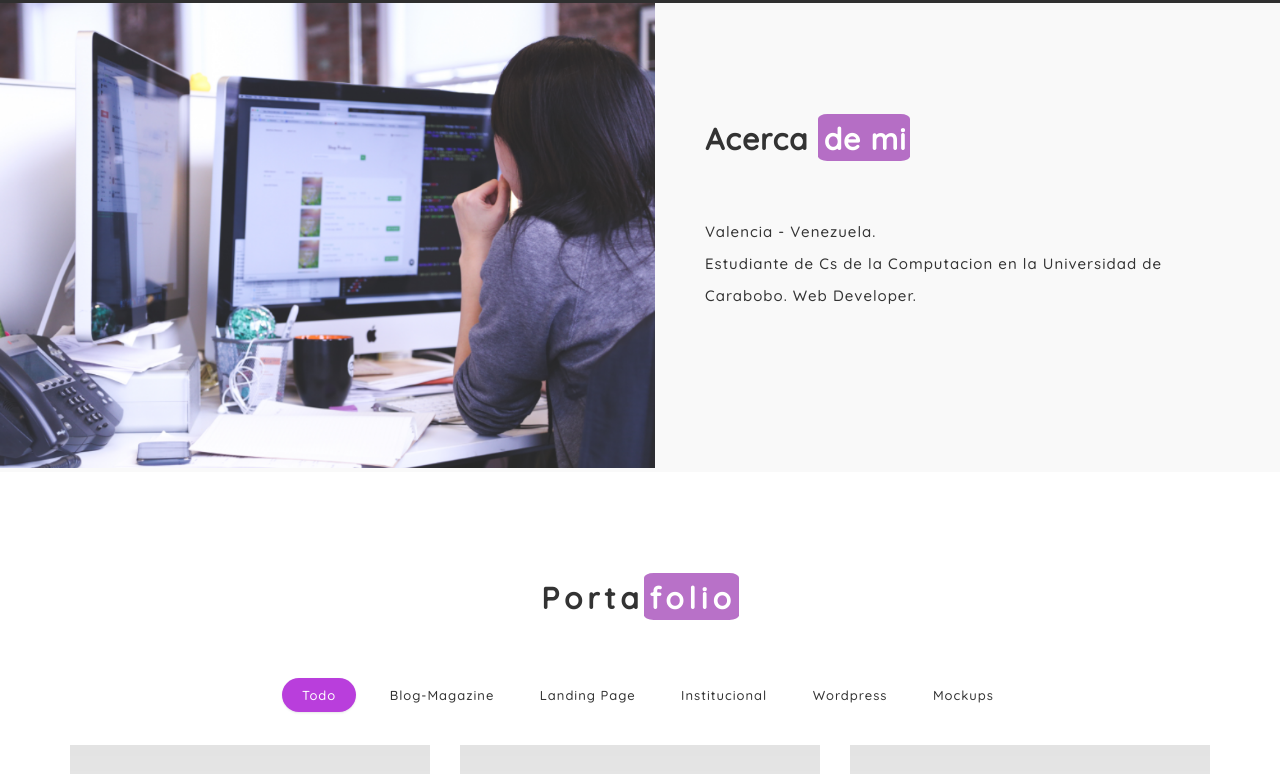
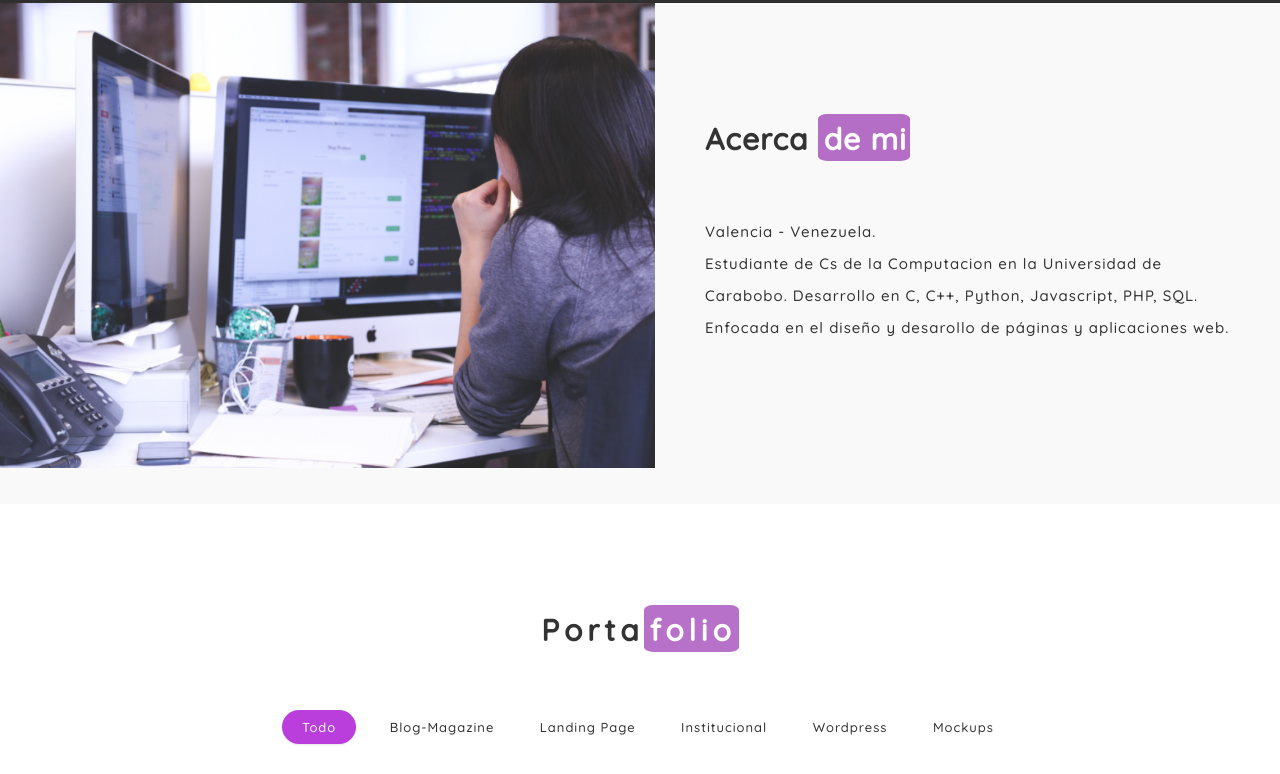
Before and after one commit to GeriCyber/gericyber.github.io, a plain HTML site: page index.html in a window 1280 px wide. Shown: the part 797-1571 px from the top of the page. Drawn offline with Linux system fonts and the light colour scheme; grey boxes are pictures that could not be loaded.

Commit message:
Update index.html

```diff
--- a/index.html
+++ b/index.html
@@ -134,7 +134,8 @@
                   <p>
                     Valencia - Venezuela. <br>
                     Estudiante de Cs de la Computacion en la Universidad de Carabobo.
-			Web Developer.
+			  Desarrollo en C, C++, Python, Javascript, PHP, SQL.
+			Enfocada en el diseño y desarollo de páginas y aplicaciones web.
                   </p>
                  </div>
               </div>
```
